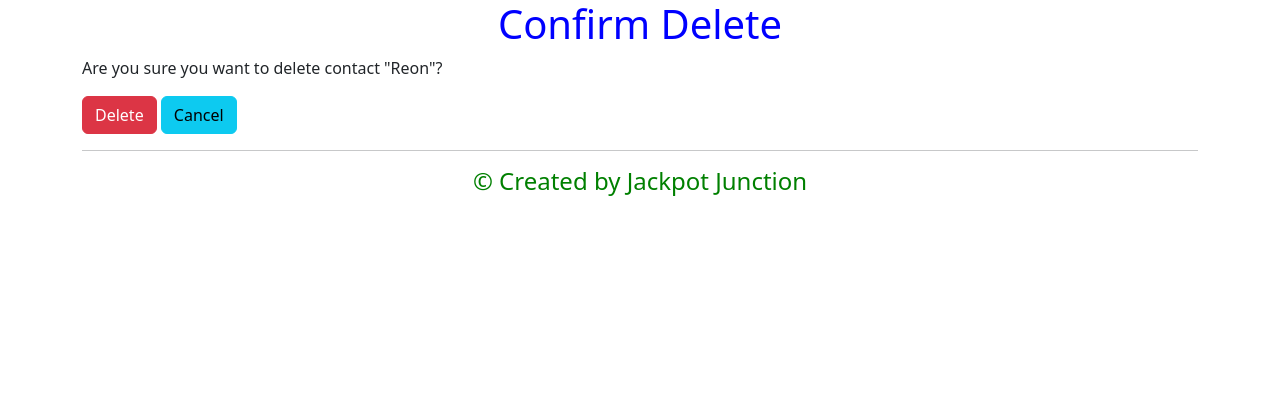
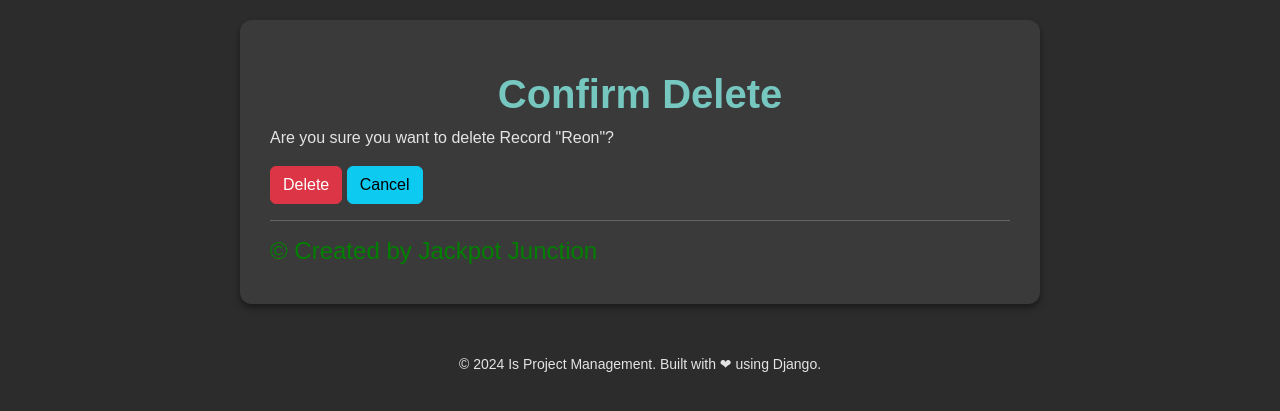
Before and after one commit to kamalkoushikn/JackpotJunction, a Django app: page /contacts/5/delete in a window 1280 px wide. Shown: the top 411 px of the page. Run offline with Django 4.2, Linux system fonts and the light colour scheme; data comes from the database, SQL or seed files in the repository; both versions use the stored data as it was after the commit; parts of the project's set-up code (start-up, migrations or seed data) failed here and were passed over; some libraries are stand-ins or nearby versions.

Commit message:
Design and Css Styling

```diff
--- a/Contacts/templates/contacts/contact_confirm_delete.html
+++ b/Contacts/templates/contacts/contact_confirm_delete.html
@@ -3,7 +3,7 @@
 <div class="centered-text" style="color: blue;">
     <h1>Confirm Delete</h1>
 </div>
-<p>Are you sure you want to delete contact "{{ contact.name }}"?</p>
+<p>Are you sure you want to delete Record "{{ contact.name }}"?</p>
 <form method="post" action="{% url 'contact_delete' contact.id %}">
     {% csrf_token %}
     <button type="submit" class="btn btn-danger" >Delete</button>
--- a/Contacts/views.py
+++ b/Contacts/views.py
@@ -23,7 +23,13 @@ class ContactCreateView(View):
         if form.is_valid():
             form.save()  # This will create a new Contact instance
             return redirect('contact_list')  # Redirect to the contact list page or any other page
-        return render(request, self.template_name, {'form': form})
+        else:
+
+            context = {
+                'form': form,
+                'is_creation': True
+            }
+        return render(request, self.template_name, context)
 
 class ContactUpdateView(UpdateView):
     model = Contact
--- a/Jackpot_Junction/settings.py
+++ b/Jackpot_Junction/settings.py
@@ -106,7 +106,7 @@ AUTH_PASSWORD_VALIDATORS = [
 
 LANGUAGE_CODE = 'en-us'
 
-TIME_ZONE = 'UTC'
+TIME_ZONE = 'America/Los_Angeles'
 
 USE_I18N = True
 
--- a/templates/base.html
+++ b/templates/base.html
@@ -5,87 +5,122 @@
   <meta charset="UTF-8">
   <meta name="viewport" content="width=device-width, initial-scale=1.0">
 
-  <!-- This link includes bootstrap css CDN to all pages. -->
+  <!-- Bootstrap CSS -->
   <link href="https://cdn.jsdelivr.net/npm/bootstrap@5.3.2/dist/css/bootstrap.min.css"
     rel="stylesheet"
     integrity="sha384-T3c6CoIi6uLrA9TneNEoa7RxnatzjcDSCmG1MXxSR1GAsXEV/Dwwykc2MPK8M2HN"
     crossorigin="anonymous">
 
-  <!-- This link includes bootstrap icons CDN to all pages. -->
+  <!-- Bootstrap Icons -->
   <link rel="stylesheet"
     href="https://cdn.jsdelivr.net/npm/bootstrap-icons@1.3.0/font/bootstrap-icons.css">
 
-  <title>IS Project New Record Management</title>
+  <title>Is Project Record Management</title>
   <style>
-    h1 {
-
-      text-align: center;
+    body {
+      font-family: 'Arial', sans-serif;
+      background-color: #2c2c2c; /* Charcoal gray */
+      color: #e4e4e4; /* Light text for contrast */
+      margin: 0;
+      padding: 0;
     }
 
-  .centered-text { text-align: center; }
+    h1 {
+      text-align: center;
+      font-weight: 700;
+      color: #76c7c0; /* Teal green for accent */
+      margin-top: 20px;
+    }
+
+    .container {
+      margin: 20px auto;
+      max-width: 800px;
+      background-color: #3a3a3a; /* Slightly lighter gray for contrast */
+      padding: 30px;
+      border-radius: 12px;
+      box-shadow: 0 4px 6px rgba(0, 0, 0, 0.4);
+    }
 
     .form-container {
-    width: 50%;
-    margin: 20px auto;
-    padding: 20px;
-    border-radius: 5px;
-    box-shadow: 0 0 10px rgba(0, 0, 0, 0.1);
+      margin: 0 auto;
     }
 
     label {
-    display: block;
+      font-weight: bold;
       margin: 10px 0 5px;
+      color: #e4e4e4;
     }
 
     input[type="text"],
     input[type="email"],
     textarea {
       width: 100%;
-    padding: 8px;
-    margin-bottom: 20px;
-    border: 1px solid #ddd;
-    border-radius: 4px;
+      padding: 12px;
+      border: 1px solid #6c757d;
+      border-radius: 8px;
+      background-color: #2c2c2c;
+      color: #e4e4e4;
+      margin-bottom: 15px;
+      transition: border-color 0.3s;
+    }
+
+    input[type="text"]:focus,
+    input[type="email"]:focus,
+    textarea:focus {
+      border-color: #76c7c0;
+      outline: none;
     }
 
     input[type="submit"],
     .button-cancel {
-    background-color: #007bff;
-    color: white;
+      background-color: #76c7c0;
+      color: #2c2c2c;
       padding: 10px 20px;
-    text-decoration: none;
       border: none;
-    border-radius: 5px;
+      border-radius: 8px;
       cursor: pointer;
-}
-
-.button-cancel {
-    background-color: #f44336;
+      font-size: 16px;
+      margin-right: 10px;
+      transition: background-color 0.3s ease, transform 0.2s ease;
     }
 
     input[type="submit"]:hover,
     .button-cancel:hover {
-    opacity: 0.8;
+      background-color: #5aa6a3;
+      transform: translateY(-2px);
+    }
+
+    .button-cancel {
+      background-color: #e63946;
+      color: #ffffff;
     }
 
     footer {
-    margin-top: 30px;
-    color: #666;
-    margin: auto 0
-
-
-
+      text-align: center;
+      padding: 10px;
+      margin-top: 40px;
+      color: #e4e4e4;
+      font-size: 14px;
     }
 
+    footer a {
+      color: #76c7c0;
+      text-decoration: none;
+    }
 
+    footer a:hover {
+      text-decoration: underline;
+    }
   </style>
-
-
 </head>
 
 <body>
   <div class="container">
     {% block content %}{% endblock content %}
   </div>
+  <footer>
+    <p>&copy; 2024 Is Project Management. Built with ❤ using Django.</p>
+  </footer>
 </body>
 
 </html>
```
Also changed, not shown: Contacts/templates/contacts/contact_detail.html (+17 -3 lines), Contacts/templates/contacts/contact_form.html (+22 -2 lines), Contacts/templates/contacts/contact_list.html (+21 -7 lines), db.sqlite3. Lines whose indentation alone changed are shown as unchanged.
